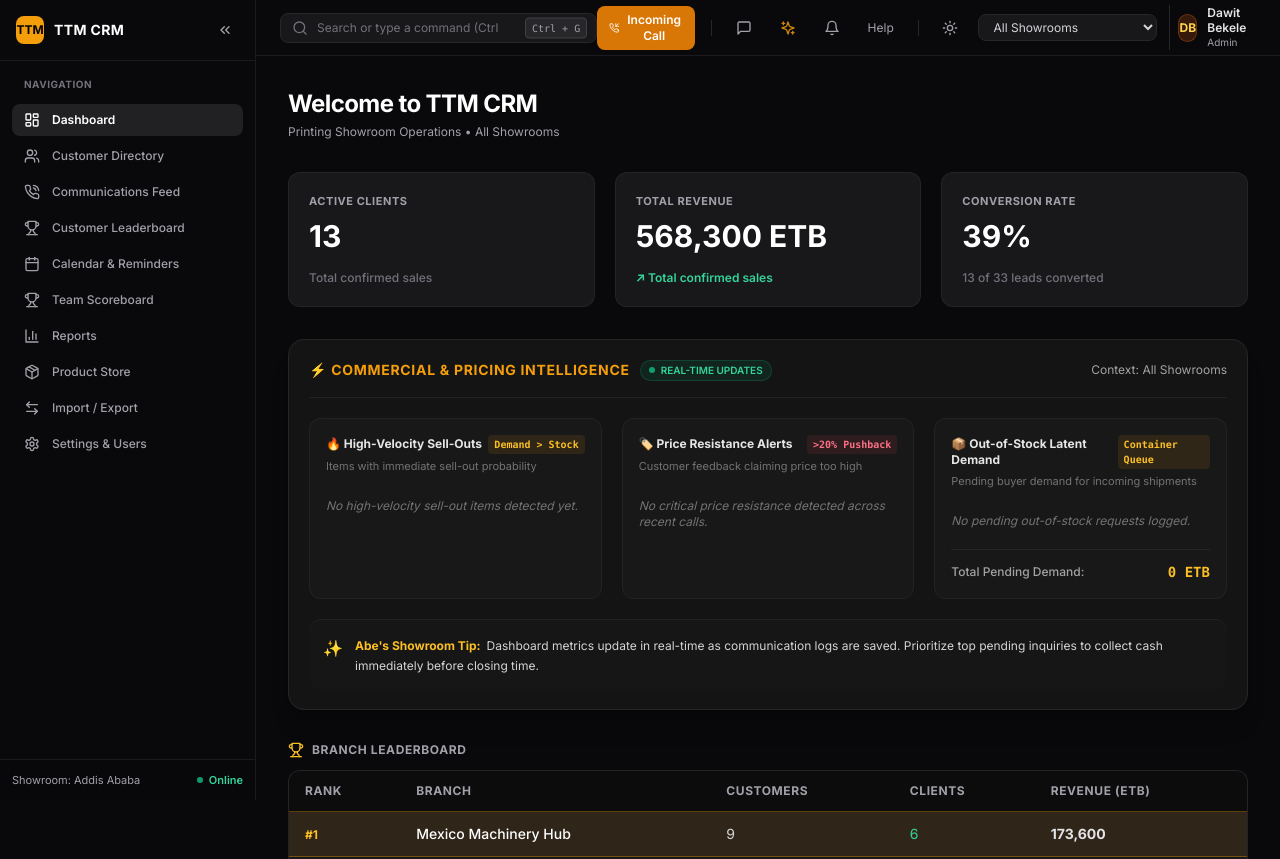
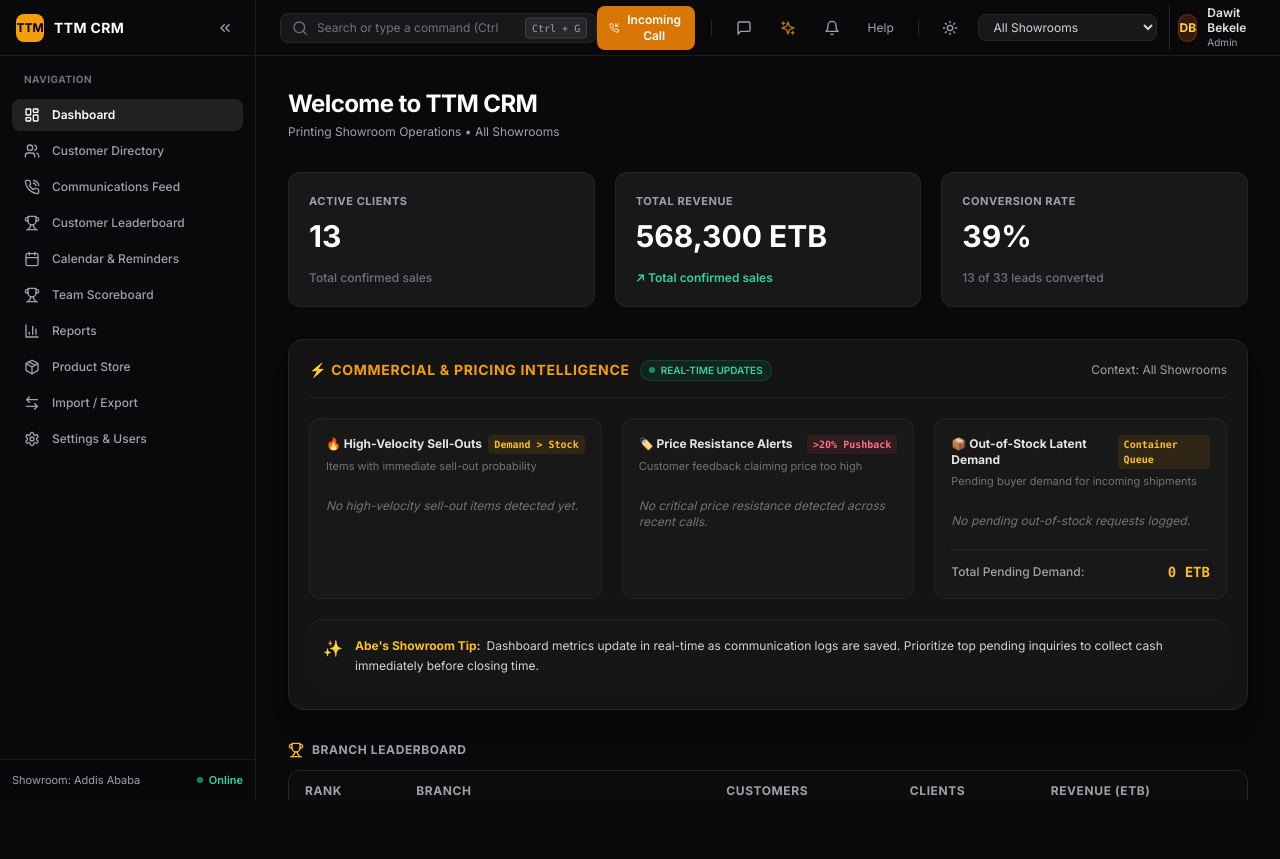
Before and after one commit to tesfuapps/crm, a React (Vite) app: page / in a window 1280 px wide. Shown: the top 859 px of the page. After the commit the page ends 800 px from the top, so only its background shows below. Built offline with nearby package versions, Linux system fonts and the light colour scheme.

Commit message:
fix: Resolve navbar content overlap, unify h-14 header alignment, and retain TTM brand logo in collapsed sidebar

```diff
--- a/src/App.tsx
+++ b/src/App.tsx
@@ -450,10 +450,10 @@ export function App() {
   const handleDeleteLabel = (labelId: string) => { setLabels(prev => prev.filter(l => l.id !== labelId)); };
 
   return (
-    <div className="min-h-screen flex bg-[#09090b] text-zinc-100">
+    <div className="h-screen w-screen overflow-hidden flex bg-[#09090b] text-zinc-100">
       <Sidebar activeTab={activeTab} setActiveTab={setActiveTab} onCollapsedChange={setSidebarCollapsed} />
 
-      <div className={`flex-1 flex flex-col min-h-screen bg-[#09090b] transition-all duration-300 ease-in-out ${sidebarCollapsed ? 'ml-18' : 'ml-64'}`}>
+      <div className={`flex-1 flex flex-col h-full overflow-hidden bg-[#09090b] transition-all duration-300 ease-in-out ${sidebarCollapsed ? 'ml-18' : 'ml-64'}`}>
         <Header
           branches={branches} selectedBranchId={selectedBranchId} setSelectedBranchId={setSelectedBranchId}
           currentUser={currentUser} setCurrentUser={setCurrentUser} users={users}
@@ -467,7 +467,7 @@ export function App() {
           onMarkRead={markNotificationRead}
         />
 
-        <main className="flex-1 p-8 mt-14 overflow-y-auto bg-[#09090b]">
+        <main className="flex-1 p-8 overflow-y-auto bg-[#09090b]">
           {activeTab === 'dashboard' && (
              <Dashboard customers={customers} callLogs={callLogs} users={users} branches={branches}
                selectedBranchId={selectedBranchId} onOpenIncomingCall={() => setIsIncomingCallOpen(true)}
--- a/src/components/Header.tsx
+++ b/src/components/Header.tsx
@@ -90,7 +90,7 @@ export const Header: React.FC<HeaderProps> = ({
   const unread = myNotifs.filter(n => !n.read);
 
   return (
-    <header className="h-14 bg-[#09090b] border-b border-zinc-800/60 fixed top-0 right-0 left-64 z-20 px-6 flex items-center justify-between text-zinc-300">
+    <header className="h-14 bg-[#09090b] border-b border-zinc-800/60 shrink-0 z-20 px-6 flex items-center justify-between text-zinc-300">
       <div className="flex items-center gap-4 w-96">
         <div className="relative w-full">
           <Search className="absolute left-3 top-1/2 -translate-y-1/2 w-4 h-4 text-zinc-500 pointer-events-none" />
--- a/src/components/Sidebar.tsx
+++ b/src/components/Sidebar.tsx
@@ -63,15 +63,13 @@ export const Sidebar: React.FC<SidebarProps> = ({ activeTab, setActiveTab, onCol
         isCollapsed ? 'w-18' : 'w-64'
       }`}
     >
-      <div className={`p-4 border-b border-zinc-800/60 flex items-center ${isCollapsed ? 'justify-center' : 'justify-between gap-2'}`}>
-        {!isCollapsed && (
-          <div className="flex items-center gap-2.5 overflow-hidden min-w-0">
-            <div className="w-7 h-7 rounded-lg bg-amber-500 flex items-center justify-center font-bold text-black text-xs shrink-0">
-              TTM
-            </div>
-            <span className="font-bold text-white tracking-wide text-sm whitespace-nowrap">TTM CRM</span>
+      <div className={`h-14 border-b border-zinc-800/60 flex items-center ${isCollapsed ? 'justify-between px-2.5' : 'px-4 justify-between gap-2'}`}>
+        <div className="flex items-center gap-2.5 overflow-hidden min-w-0">
+          <div className="w-7 h-7 rounded-lg bg-amber-500 flex items-center justify-center font-bold text-black text-xs shrink-0">
+            TTM
           </div>
-        )}
+          {!isCollapsed && <span className="font-bold text-white tracking-wide text-sm whitespace-nowrap">TTM CRM</span>}
+        </div>
         <button
           onClick={toggleSidebar}
           title={isCollapsed ? 'Expand Sidebar' : 'Collapse Sidebar'}
```
